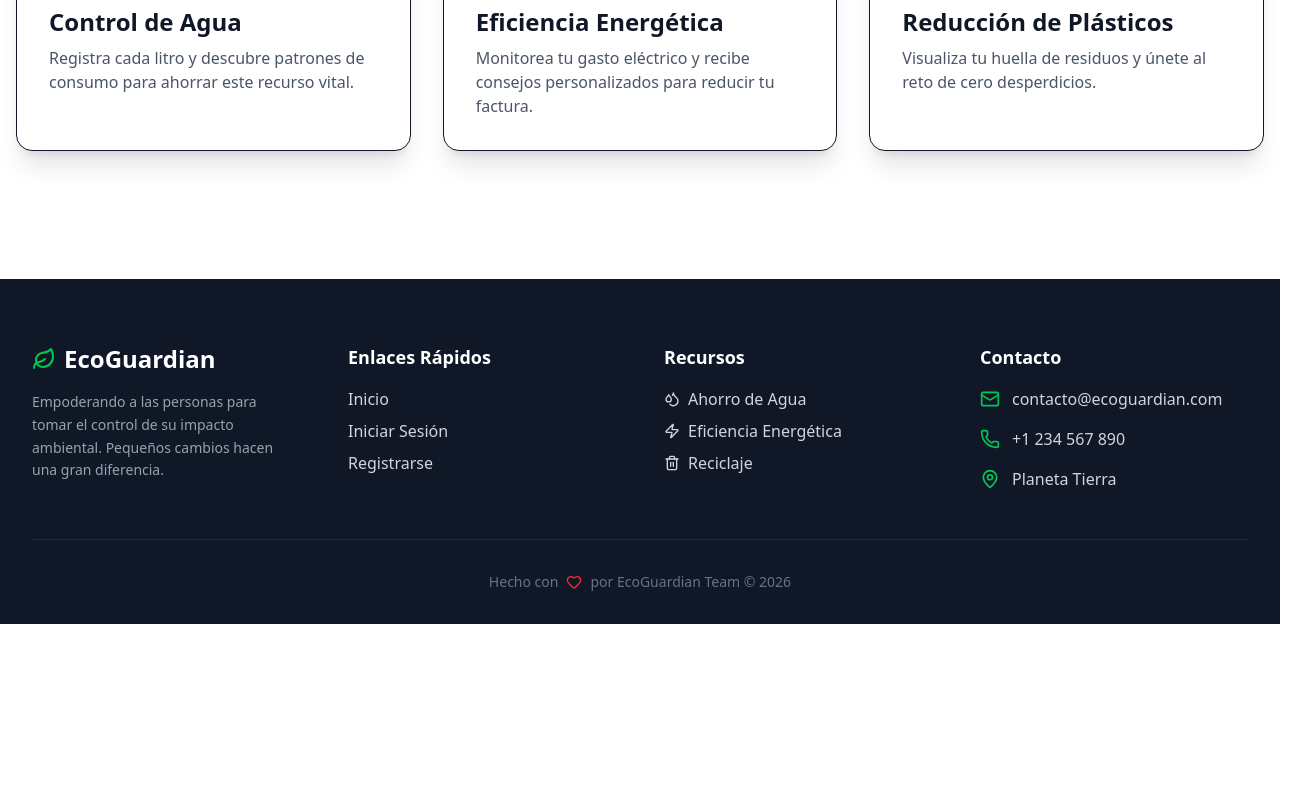
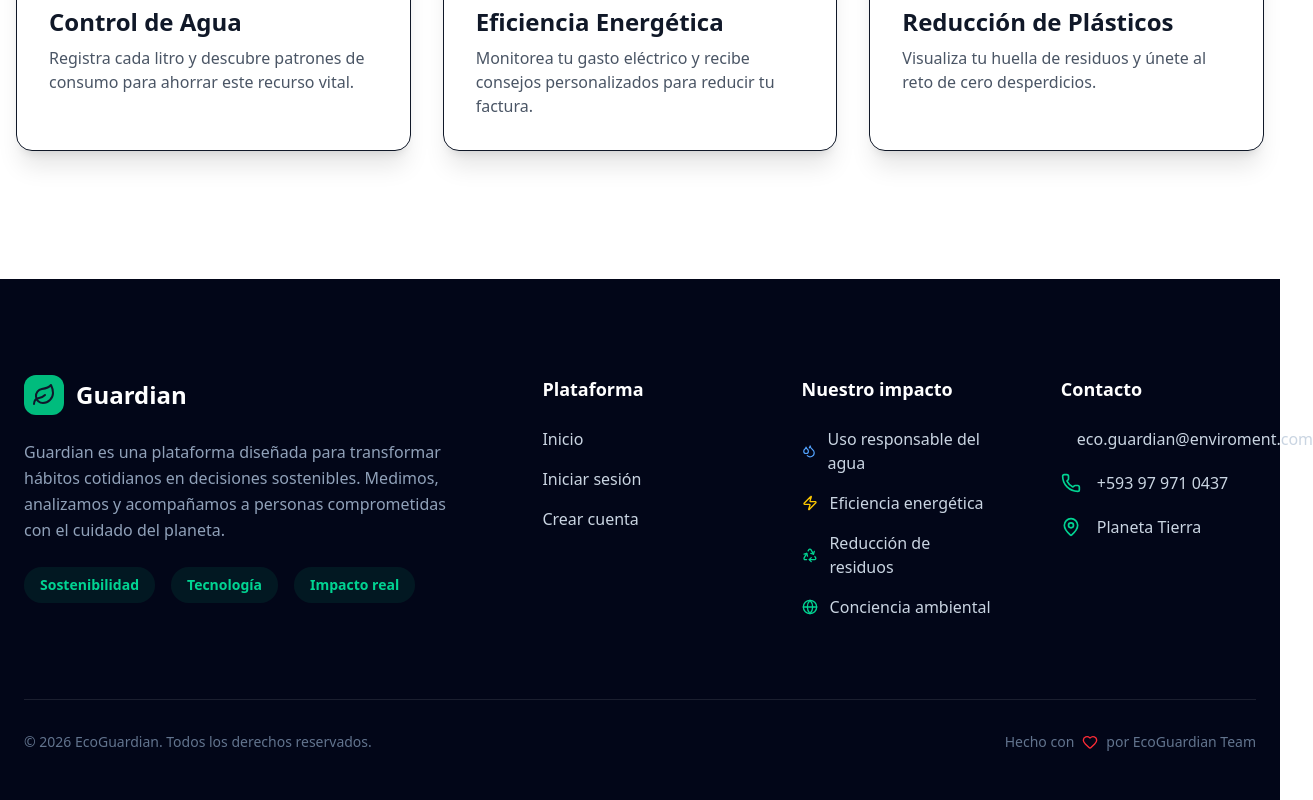
Before and after one commit to matezepam/app-guardian, a React app in the folder frontend/: page / in a window 1280 px wide. Shown: the part 1303-2103 px from the top of the page, 1313 px wide, since content can reach past the window. Before the commit the page ends 1927 px from the top, so only its background shows below. Built offline with nearby package versions, Linux system fonts and the light colour scheme; the HTML template or start-up script is replaced by a standard one.

Commit message:
New Design Footer

```diff
--- a/frontend/src/components/Footer.jsx
+++ b/frontend/src/components/Footer.jsx
@@ -1,84 +1,157 @@
-import { Leaf, Droplets, Zap, Trash2, Heart, Mail, Phone, MapPin, LayoutDashboard, User } from 'lucide-react';
-import { useAuth } from '../context/AuthContext';
-import { Link } from 'react-router-dom';
+import {
+  Leaf,
+  Droplets,
+  Zap,
+  Recycle,
+  Globe,
+  Phone,
+  MapPin,
+  LayoutDashboard,
+  Heart,
+  AtSign,
+} from "lucide-react";
+import { Link } from "react-router-dom";
+import { useAuth } from "../context/AuthContext";
 
 export default function Footer() {
   const { user } = useAuth();
 
   return (
-    <footer className={`pt-16 pb-8 transition-colors duration-300 ${user ? 'bg-green-900 border-t-4 border-green-500 text-green-50' : 'bg-gray-900 text-gray-300'}`}>
-      <div className="max-w-7xl mx-auto px-4 sm:px-6 lg:px-8">
-        <div className="grid grid-cols-1 md:grid-cols-2 lg:grid-cols-4 gap-12 mb-12">
-          {/* Brand */}
-          <div className="space-y-4">
-            <div className="flex items-center gap-2">
-              <Leaf className={`h-6 w-6 ${user ? 'text-white' : 'text-green-500'}`} />
-              <span className="text-2xl font-bold text-white">EcoGuardian</span>
+    <footer className="bg-slate-950 text-slate-300">
+      <div className="max-w-7xl mx-auto px-6 pt-24 pb-12">
+        <div className="grid gap-16 lg:grid-cols-5">
+          <div className="lg:col-span-2 space-y-6">
+            <div className="flex items-center gap-3">
+              <div className="w-10 h-10 rounded-xl bg-emerald-500 flex items-center justify-center">
+                <Leaf className="text-slate-900" />
+              </div>
+              <span className="text-2xl font-extrabold text-white">
+                Guardian
+              </span>
             </div>
-            <p className={`text-sm leading-relaxed ${user ? 'text-green-100' : 'text-gray-400'}`}>
-              {user ?
-                "Gracias por ser parte del cambio. Juntos estamos construyendo un futuro más sostenible." :
-                "Empoderando a las personas para tomar el control de su impacto ambiental. Pequeños cambios hacen una gran diferencia."
-              }
+
+            <p className="text-slate-400 leading-relaxed max-w-md">
+              Guardian es una plataforma diseñada para transformar hábitos
+              cotidianos en decisiones sostenibles. Medimos, analizamos y
+              acompañamos a personas comprometidas con el cuidado del planeta.
             </p>
+
+            <div className="flex gap-4 flex-wrap">
+              <span className="px-4 py-2 rounded-full bg-emerald-500/10 text-emerald-400 text-sm font-semibold">
+                Sostenibilidad
+              </span>
+              <span className="px-4 py-2 rounded-full bg-emerald-500/10 text-emerald-400 text-sm font-semibold">
+                Tecnología
+              </span>
+              <span className="px-4 py-2 rounded-full bg-emerald-500/10 text-emerald-400 text-sm font-semibold">
+                Impacto real
+              </span>
+            </div>
           </div>
 
-          {/* Quick Links / Navigation */}
           <div>
-            <h3 className="text-lg font-semibold text-white mb-4">
-              {user ? "Navegación" : "Enlaces Rápidos"}
+            <h3 className="text-white font-bold text-lg mb-6">
+              Plataforma
             </h3>
-            <ul className="space-y-2">
+            <ul className="space-y-4">
               {user ? (
                 <>
-                  <li><Link to="/dashboard" className="hover:text-green-400 transition-colors flex items-center gap-2"><LayoutDashboard className="h-4 w-4" /> Dashboard</Link></li>
-                  <li><Link to="/" className="hover:text-green-400 transition-colors flex items-center gap-2"><Leaf className="h-4 w-4" /> Inicio</Link></li>
+                  <li>
+                    <Link
+                      to="/dashboard"
+                      className="flex items-center gap-3 hover:text-emerald-400 transition"
+                    >
+                      <LayoutDashboard className="h-4 w-4" />
+                      Dashboard
+                    </Link>
+                  </li>
+                  <li>
+                    <Link
+                      to="/"
+                      className="flex items-center gap-3 hover:text-emerald-400 transition"
+                    >
+                      <Leaf className="h-4 w-4" />
+                      Inicio
+                    </Link>
+                  </li>
                 </>
               ) : (
                 <>
-                  <li><Link to="/" className="hover:text-green-400 transition-colors">Inicio</Link></li>
-                  <li><Link to="/login" className="hover:text-green-400 transition-colors">Iniciar Sesión</Link></li>
-                  <li><Link to="/register" className="hover:text-green-400 transition-colors">Registrarse</Link></li>
+                  <li>
+                    <Link to="/" className="hover:text-emerald-400 transition">
+                      Inicio
+                    </Link>
+                  </li>
+                  <li>
+                    <Link to="/login" className="hover:text-emerald-400 transition">
+                      Iniciar sesión
+                    </Link>
+                  </li>
+                  <li>
+                    <Link
+                      to="/register"
+                      className="hover:text-emerald-400 transition"
+                    >
+                      Crear cuenta
+                    </Link>
+                  </li>
                 </>
               )}
             </ul>
           </div>
 
-          {/* Resources - Always visible but maybe different context */}
           <div>
-            <h3 className="text-lg font-semibold text-white mb-4">
-              {user ? "Tus Guías" : "Recursos"}
+            <h3 className="text-white font-bold text-lg mb-6">
+              Nuestro impacto
             </h3>
-            <ul className="space-y-2">
-              <li className="flex items-center gap-2"><Droplets className="h-4 w-4" /> Ahorro de Agua</li>
-              <li className="flex items-center gap-2"><Zap className="h-4 w-4" /> Eficiencia Energética</li>
-              <li className="flex items-center gap-2"><Trash2 className="h-4 w-4" /> Reciclaje</li>
+            <ul className="space-y-4">
+              <li className="flex items-center gap-3">
+                <Droplets className="h-4 w-4 text-blue-400" />
+                Uso responsable del agua
+              </li>
+              <li className="flex items-center gap-3">
+                <Zap className="h-4 w-4 text-yellow-400" />
+                Eficiencia energética
+              </li>
+              <li className="flex items-center gap-3">
+                <Recycle className="h-4 w-4 text-emerald-400" />
+                Reducción de residuos
+              </li>
+              <li className="flex items-center gap-3">
+                <Globe className="h-4 w-4 text-emerald-400" />
+                Conciencia ambiental
+              </li>
             </ul>
           </div>
 
-          {/* Contact */}
           <div>
-            <h3 className="text-lg font-semibold text-white mb-4">Contacto</h3>
-            <ul className="space-y-4">
-              <li className="flex items-center gap-3">
-                <Mail className="h-5 w-5 text-green-500" />
-                <span>contacto@ecoguardian.com</span>
+            <h3 className="text-white font-bold text-lg mb-6">
+              Contacto
+            </h3>
+            <ul className="space-y-5">
+              <li className="flex items-center gap-4">
+                <AtSign className="h-5 w-5 text-emerald-400" />
+                eco.guardian@enviroment.com
               </li>
-              <li className="flex items-center gap-3">
-                <Phone className="h-5 w-5 text-green-500" />
-                <span>+1 234 567 890</span>
+              <li className="flex items-center gap-4">
+                <Phone className="h-5 w-5 text-emerald-400" />
+                +593 97 971 0437
               </li>
-              <li className="flex items-center gap-3">
-                <MapPin className="h-5 w-5 text-green-500" />
-                <span>Planeta Tierra</span>
+              <li className="flex items-center gap-4">
+                <MapPin className="h-5 w-5 text-emerald-400" />
+                Planeta Tierra
               </li>
             </ul>
           </div>
         </div>
 
-        <div className="border-t border-gray-800 pt-8 text-center">
-          <p className="flex items-center justify-center gap-2 text-sm text-gray-500">
-            Hecho con <Heart className="h-4 w-4 text-red-500" /> por EcoGuardian Team &copy; {new Date().getFullYear()}
+        <div className="mt-20 pt-8 border-t border-white/10 flex flex-col md:flex-row items-center justify-between gap-6">
+          <p className="text-sm text-slate-500">
+            © {new Date().getFullYear()} EcoGuardian. Todos los derechos reservados.
+          </p>
+
+          <p className="flex items-center gap-2 text-sm text-slate-500">
+            Hecho con <Heart className="h-4 w-4 text-red-500" /> por EcoGuardian Team
           </p>
         </div>
       </div>
```
